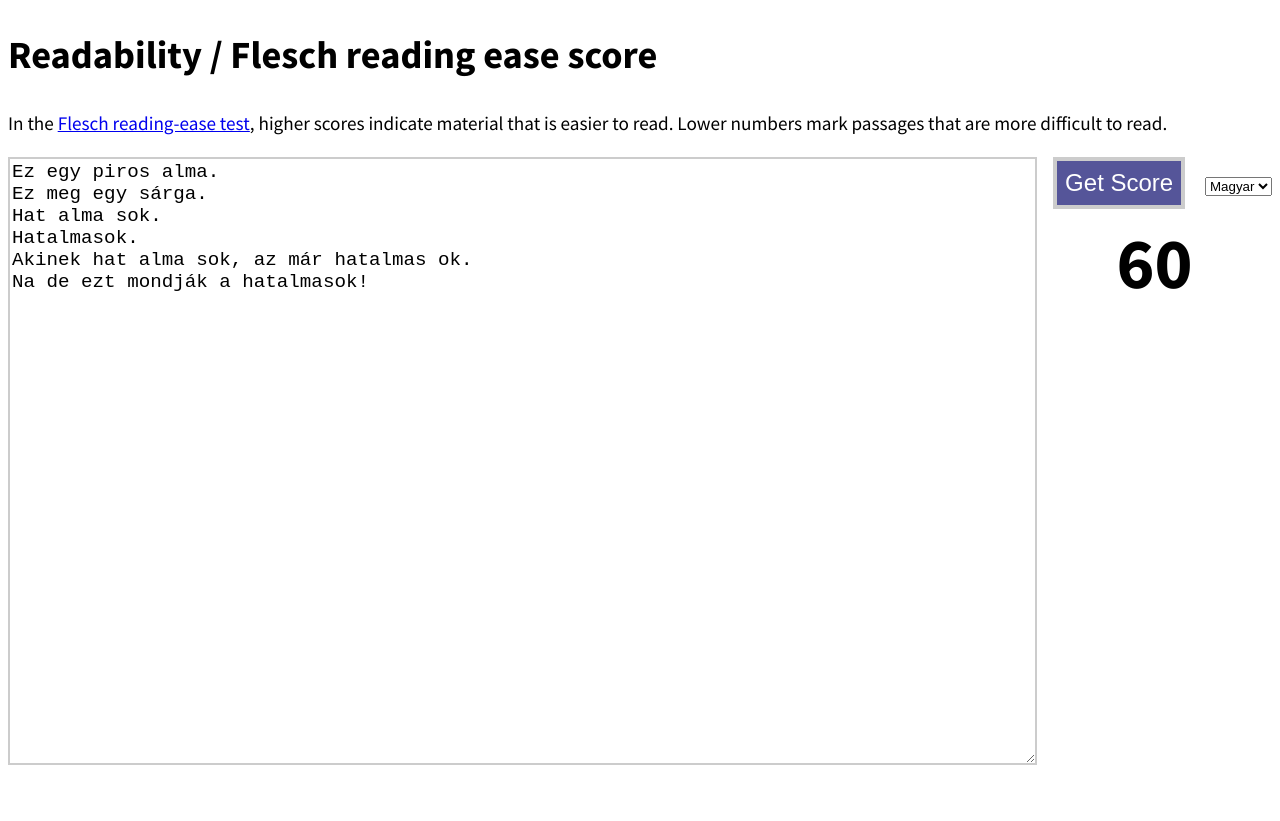
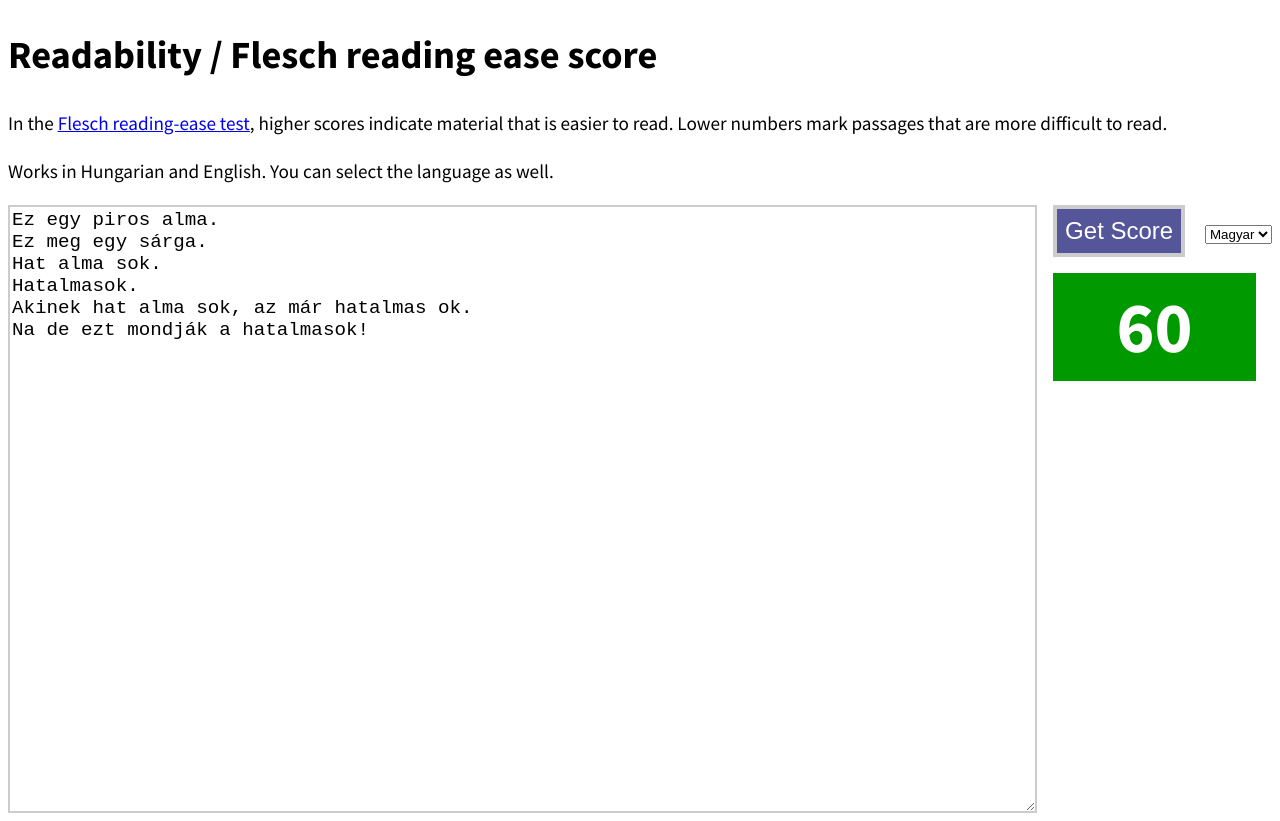
Before and after one commit to krondorl/krondorl.github.io, a plain HTML site: page readability-test/index.html in a window 1280 px wide. Both pictures are taken after a click on the button "Get Score". Before the commit the page ends 800 px from the top, so only its background shows below. Drawn offline with Linux system fonts and the light colour scheme.

Commit message:
Refactor styleResult fn

```diff
--- a/readability-test/index.html
+++ b/readability-test/index.html
@@ -10,6 +10,7 @@
 <body>
   <h1>Readability / Flesch reading ease score</h1>
   <p>In the <a href="https://en.wikipedia.org/wiki/Flesch%E2%80%93Kincaid_readability_tests#Flesch_reading_ease" target="_blank" rel="noopener">Flesch reading-ease test</a>, higher scores indicate material that is easier to read. Lower numbers mark passages that are more difficult to read.</p>
+  <p>Works in Hungarian and English. You can select the language as well.</p>
   <div class="layout">
     <textarea name="main-text" id="main-text" cols="40" rows="10">
 Ez egy piros alma.
--- a/readability-test/readability.js
+++ b/readability-test/readability.js
@@ -50,6 +50,16 @@ class Readability {
   }
 }
 
+function styleResult(result, score) {
+  result.classList.remove('easy');
+  result.classList.remove('difficult');
+  if (score >= 60) {
+    result.classList.add('easy');
+  } else {
+    result.classList.add('difficult');
+  }
+}
+
 document.addEventListener("DOMContentLoaded", function() {
   document.querySelector("#score-button").addEventListener("click", function () {
     const mainText = document.querySelector("#main-text").value;
@@ -57,6 +67,8 @@ document.addEventListener("DOMContentLoaded", function() {
     const result   = document.querySelector("#result");
     let run = new Readability(mainText, language);
     run.calcScore();
-    result.innerHTML = run.score;
+    let score = run.score;
+    result.innerHTML = score;
+    styleResult(result, score);
   });
 });
--- a/readability-test/style.css
+++ b/readability-test/style.css
@@ -23,6 +23,7 @@ body {
   flex: 1;
   font-size: 4.5rem;
   font-weight: bold;
+  margin: 1rem;
   text-align: center;
 }
 
```
